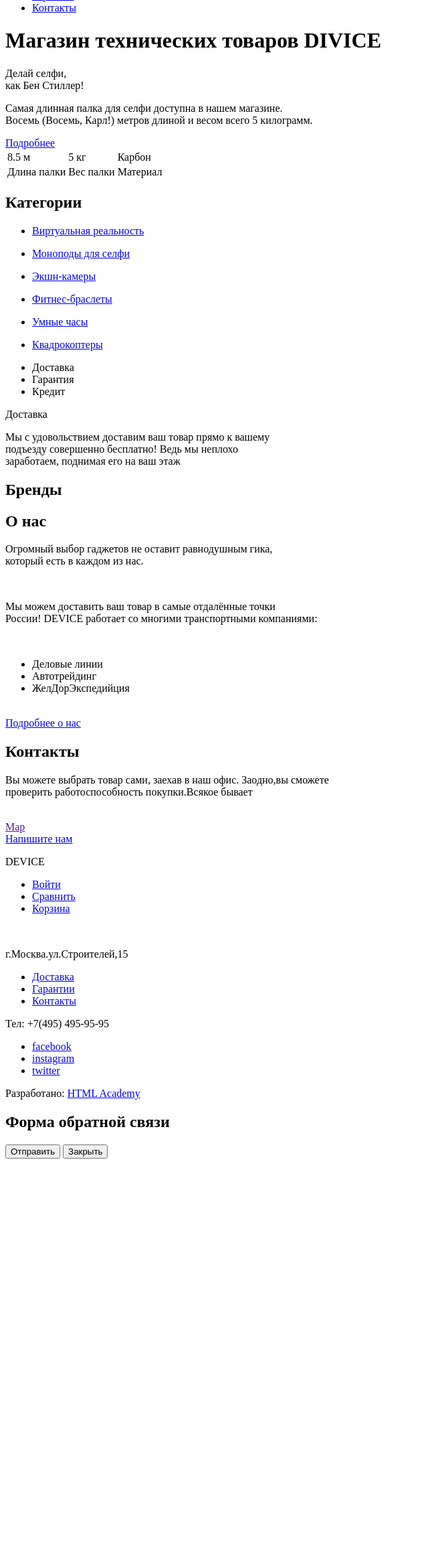
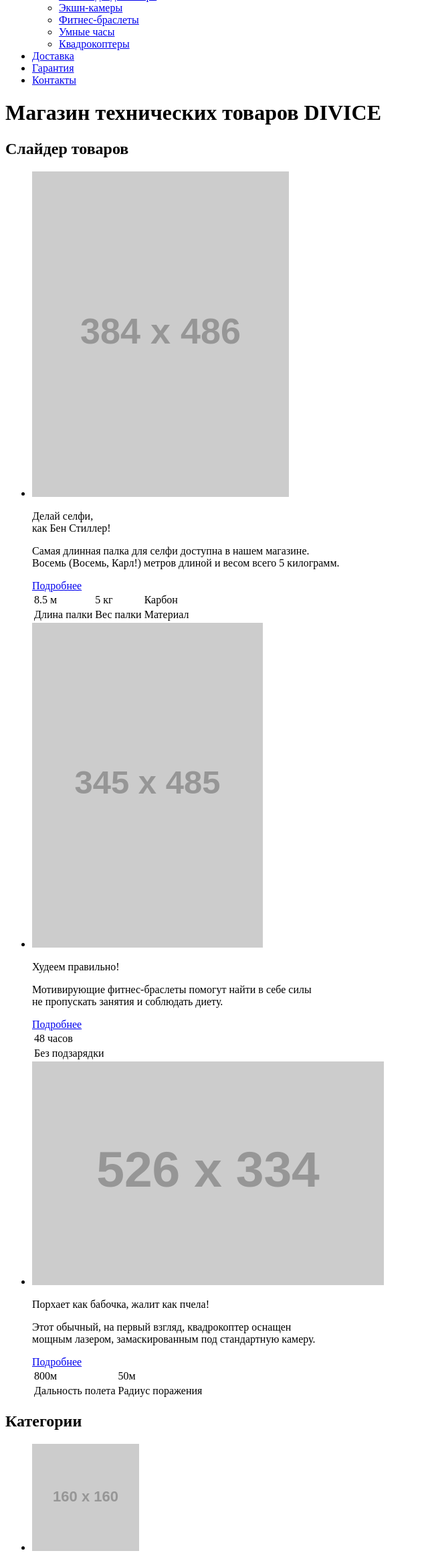
Before and after one commit to tirion789/1441533-device-29, a plain HTML site: page index.html in a window 1280 px wide. Shown: the part 135-2454 px from the top of the page at 67% size, without its empty margins (0-640 px from the left). Before the commit the page ends 1873 px from the top, so only its background shows below. Drawn offline with Linux system fonts and the light colour scheme; placeholder pictures from the web are drawn by us.

Commit message:
Update index.html

```diff
--- a/index.html
+++ b/index.html
@@ -13,6 +13,18 @@
       <nav>
         <ul>
           <li><a href="#">Каталог товаров</li>
+            <ul>
+              <li><a href="catalog.html">Виртуальная реальность</a></li>
+              <li><a href="catalog.html">Моноподы для селфи</a></li>
+              <li><a href="catalog.html">Экшн-камеры</a></li>
+            </ul>
+            <ul>
+              <li><a href="catalog.html">Фитнес-браслеты</a></li>
+              <li><a href="catalog.html">Умные часы</a></li>
+            </ul>
+            <ul>
+              <li><a href="catalog.html">Квадрокоптеры</a></li>
+            </ul>
           <li><a href="#">Доставка</a></li>
           <li><a href="#">Гарантия</a></li>
           <li><a href="#">Контакты</a></li>
@@ -21,9 +33,13 @@
     </header>
     <main>
       <h1>Магазин технических товаров DIVICE</h1>
+      <h2>Слайдер товаров</h2>
+      <ul>
+        <li>
+          <img src="https://via.placeholder.com/384x486" alt="Плака для селфи">
       <p>Делай селфи,<br>как Бен Стиллер!</p>
       <p>Самая длинная палка для селфи доступна в нашем магазине.<br>Восемь (Восемь, Карл!) метров длиной и весом всего 5 килограмм.</p>
-  		<a href="#">Подробнее</a>
+      <a href="index.html">Подробнее</a>
       <table>
       <tr>
         <td>8.5 м</td>
@@ -36,28 +52,71 @@
         <td>Материал</td>
       </tr>
       </table>
+    </li>
+    <li>
+      <img src="https://via.placeholder.com/345x485" alt="Фитнес-браслет">
+      <p>Худеем правильно!</p>
+      <p>Мотивирующие фитнес-браслеты помогут найти в себе силы<br> не пропускать занятия и соблюдать диету.</p>
+      <a href="index.html">Подробнее</a>
+      <table>
+        <tr>
+        <td>48 часов</td>
+        </tr>
+        <tr>
+          <td>Без подзарядки</td>
+        </tr>
+      </table>
+    </li>
+    <li>
+      <img src="https://via.placeholder.com/526x334" alt="квадрокоптер">
+      <p>Порхает как бабочка, жалит как пчела!</p>
+      <p>Этот обычный, на первый взгляд, квадрокоптер оснащен<br> мощным лазером, замаскированным под стандартную камеру.</p>
+      <a href="index.html">Подробнее</a>
+      <table>
+        <tr>
+          <td>800м</td>
+          <td>50м</td>
+        </tr>
+        <tr>
+          <td>Дальность полета</td>
+          <td>Радиус поражения</td>
+        </tr>
+      </table>
+    </li>
+  </ul>
       <section>
         <h2>Категории</h2>
         <ul>
-  				<li><a href="catalog.html"><p>Виртуальная реальность</p></a></li>
-  				<li><a href="catalog.html"><p>Моноподы для селфи</p></a></li>
-  				<li><a href="catalog.html"><p>Экшн-камеры</p></a></li>
-  				<li><a href="catalog.html"><p>Фитнес-браслеты</p></a></li>
-  				<li><a href="catalog.html"><p>Умные часы</p></a></li>
-  				<li><a href="catalog.html"><p>Квадрокоптеры</p></a></li>
+          <li><a href="catalog.html"><img src="https://via.placeholder.com/160x160" alt="Виртуальная реальность"><p>Виртуальная реальность</p></a></li>
+          <li><a href="catalog.html"><img src="https://via.placeholder.com/160x160" alt="Моноподы"><p>Моноподы для селфи</p></a></li>
+          <li><a href="catalog.html"><img src="https://via.placeholder.com/160x160" alt="Экшн-камеры"><p>Экшн-камеры</p></a></li>
+          <li><a href="catalog.html"><img src="https://via.placeholder.com/160x160" alt="фитнес-браслеты"><p>Фитнес-браслеты</p></a></li>
+          <li><a href="catalog.html"><img src="https://via.placeholder.com/160x160" alt="Умные часы"><p>Умные часы</p></a></li>
+          <li><a href="catalog.html"><img src="https://via.placeholder.com/160x160" alt="Квадрокоптеры"><p>Квадрокоптеры</p></a></li>
         </ul>
       </section>
       <section>
+        <h2>Услуги</h2>
         <ul>
-          <li>Доставка</li>
-          <li>Гарантия</li>
-          <li>Кредит</li>
+          <li><a href="index.html">Доставка</a></li>
+          <li><a href="index.html">Гарантия</a></li>
+          <li><a href="index.html">Кредит</a></li>
         </ul>
         <p>Доставка</p>
         <p>Мы с удовольствием доставим ваш товар прямо к вашему<br>подъезду совершенно бесплатно! Ведь мы неплохо<br>заработаем, поднимая его на ваш этаж</p>
+        <p>Гарантия</p>
+        <p>Если из-за возгорания купленного у нас товара у вас сгорит<br> дом — не переживайте, мы выдадим вам новый.<br> Товар, не дом, конечно же</p>
+        <p>Кредит</p>
+        <p>Залезть в долговую яму стало проще! Кредитные<br>консультанты подберут для вас наиболее выгодные условия кредита. Выгодные<br>для нашего банка, разумеется</p>
       </section>
       <section>
       <h2>Бренды</h2>
+      <ul>
+        <li><a href="index.html"><img src="https://via.placeholder.com/260x100">бренд-1</a></li>
+        <li><a href="index.html"><img src="https://via.placeholder.com/260x100">бренд-2</a></li>
+        <li><a href="index.html"><img src="https://via.placeholder.com/260x100">бренд-3</a></li>
+        <li><a href="index.html"><img src="https://via.placeholder.com/260x100">бренд-4</a></li>
+      </ul>
       </section>
       <section>
         <h2>О нас</h2>
@@ -77,7 +136,7 @@
         <h2>Контакты</h2>
         <p>Вы можете выбрать товар сами, заехав в наш офис. Заодно,вы сможете<br>проверить работоспособность покупки.Всякое бывает</p>
         <br>
-        <a href="">Map</a>
+        <a href="index.html"><img src="https://via.placeholder.com/560x222" alt="Карта"></a>
         <br>
         <a href="#">Напишите нам</a>
       </section>
```
Lines whose indentation alone changed are shown as unchanged.
